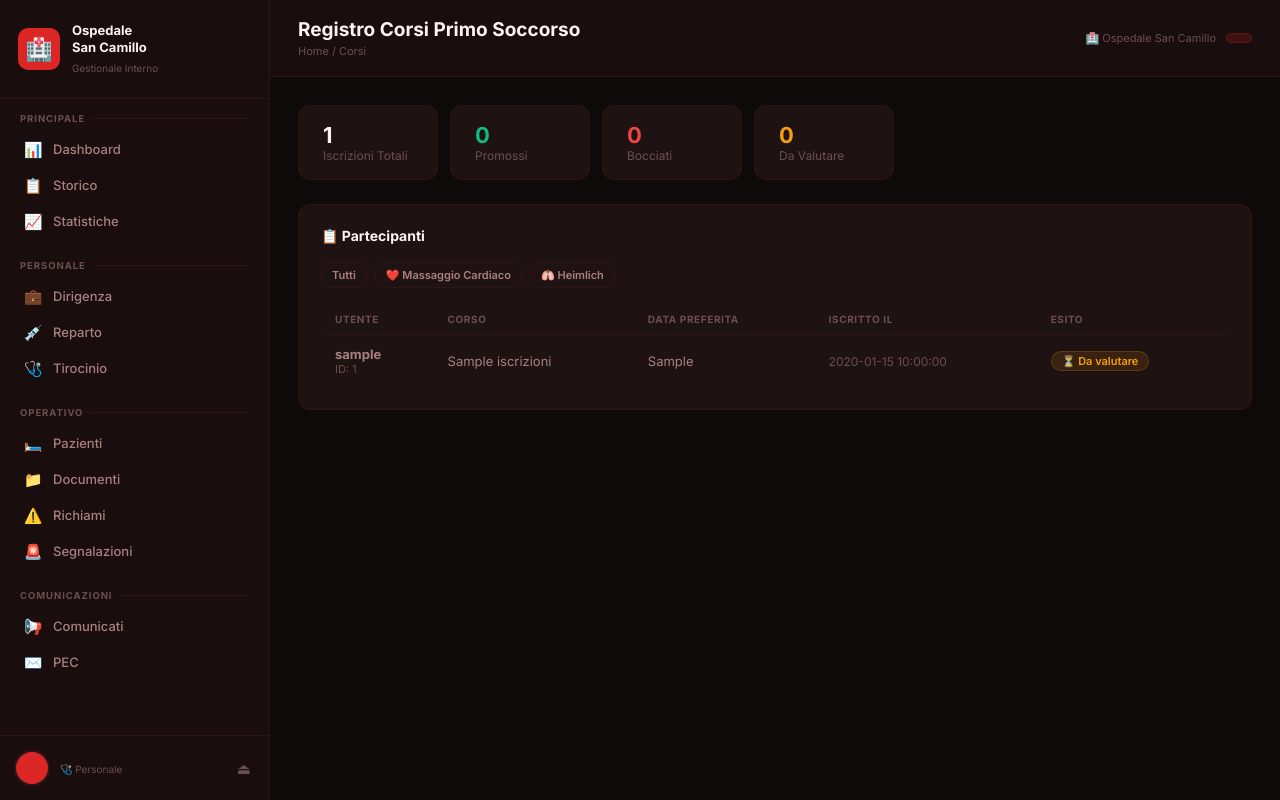
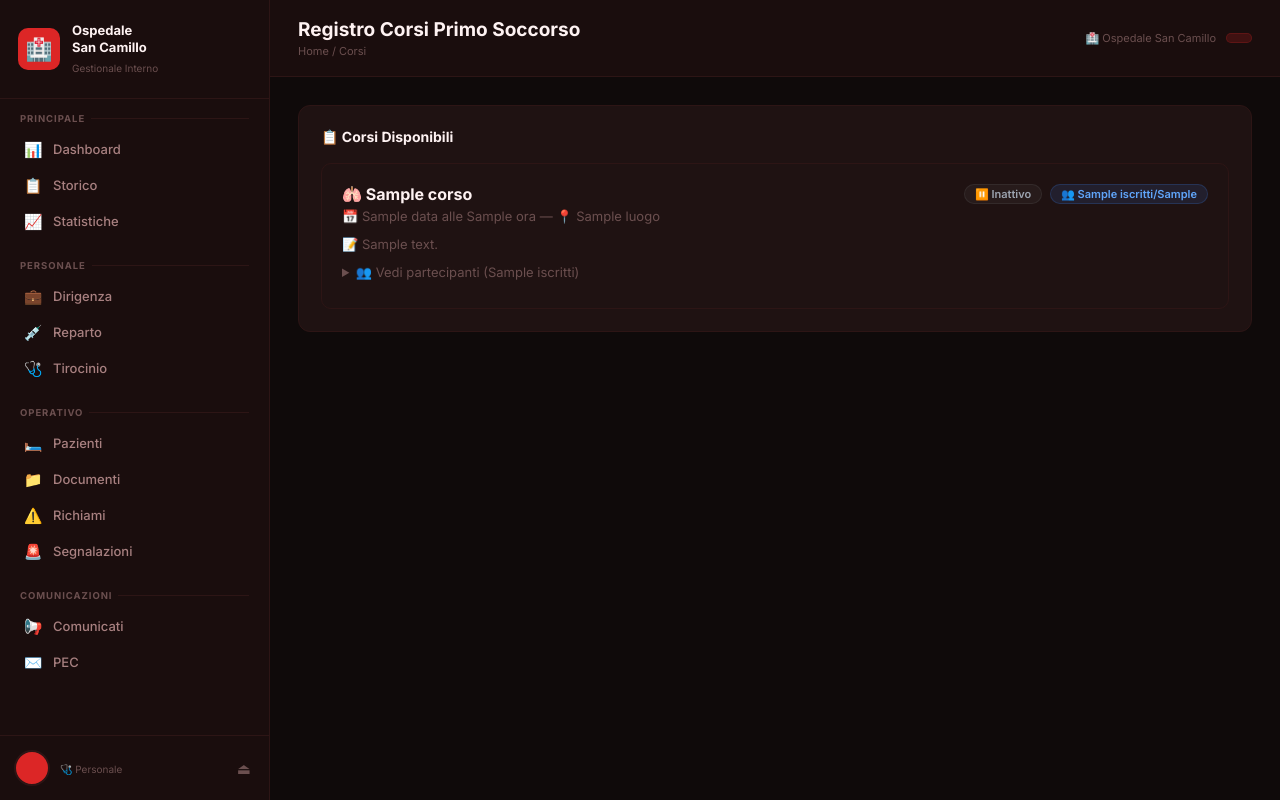
Before and after one commit to millestaff/gestionaleosc, a FastAPI app: template templates/corsi.html in a window 1280 px wide. Run offline with FastAPI, Linux system fonts and the light colour scheme; the template is opened without the code that fills it: most values are stand-ins (such as "Sample title", 1, 10 or a date in 2020); parts of the project's set-up code (start-up, migrations or seed data) failed here and were passed over.

Commit message:
corsi dinamici, fix accesso medici portale cittadini

```diff
--- a/routers/cittadini.py
+++ b/routers/cittadini.py
@@ -148,13 +148,9 @@ async def cittadini_callback(request: Request, code: str):
     username = user.get("username", "")
     avatar = user.get("avatar")
 
-    # Controlla che non sia già un dipendente
+    # Salva se è un dipendente per mostrare funzioni extra
     dipendente = await db["dipendenti"].find_one({"discord_id": discord_id})
-    if dipendente:
-        return templates.TemplateResponse("errore.html", {
-            "request": request,
-            "motivo": "Questo account Discord è già registrato come personale ospedaliero. Usa il portale staff."
-        })
+    is_medico = dipendente is not None
 
     # Registra o aggiorna cittadino
     existing = await db["cittadini"].find_one({"discord_id": discord_id})
@@ -526,16 +522,25 @@ async def corsi_page(request: Request):
     prenotati = {p["corso_id"] for p in mie_prenotazioni if p.get("stato") != "annullata"}
 
     # Conta posti disponibili per ogni corso
+    corsi_db = await db["corsi"].find({"attivo": True}).to_list(50)
     corsi_con_posti = []
-    for corso in CORSI_DISPONIBILI:
+    for corso in corsi_db:
+        corso_id = str(corso["_id"])
         prenotati_count = await db["prenotazioni_corsi"].count_documents({
-            "corso_id": corso["id"],
+            "corso_id": corso_id,
             "stato": {"$ne": "annullata"},
         })
         corsi_con_posti.append({
-            **corso,
-            "posti_disponibili": max(0, corso["posti"] - prenotati_count),
-            "prenotato": corso["id"] in prenotati,
+            "id": corso_id,
+            "nome": corso["nome"],
+            "descrizione": corso.get("note", ""),
+            "durata": "Vedi dettagli",
+            "data": corso.get("data", ""),
+            "ora": corso.get("ora", ""),
+            "luogo": corso.get("luogo", ""),
+            "posti": corso["max_partecipanti"],
+            "posti_disponibili": max(0, corso["max_partecipanti"] - prenotati_count),
+            "prenotato": corso_id in prenotati,
         })
 
     return templates.TemplateResponse("corsi.html", {
--- a/templates/corsi.html
+++ b/templates/corsi.html
@@ -5,97 +5,173 @@
 
 {% block content %}
 
-<div style="display:flex;gap:12px;margin-bottom:24px;flex-wrap:wrap;">
-  <div class="card" style="margin-bottom:0;padding:16px 24px;min-width:140px;">
-    <div style="font-size:22px;font-weight:700;color:var(--info);">{{ iscrizioni|length }}</div>
-    <div style="font-size:12px;color:var(--text-muted);">Iscrizioni Totali</div>
+{% if user.permission >= 100 and not user.readonly %}
+<div class="card">
+  <div class="card-title">➕ Crea Nuovo Corso</div>
+  <div style="display:grid;grid-template-columns:1fr 1fr 1fr;gap:16px;">
+    <div class="form-group">
+      <label class="form-label">Tipologia *</label>
+      <select id="c_tipo" class="form-select">
+        <option value="massaggio_cardiaco">❤️ Massaggio Cardiaco (BLS-D)</option>
+        <option value="heimlich">🫁 Manovra di Heimlich</option>
+      </select>
     </div>
-  <div class="card" style="margin-bottom:0;padding:16px 24px;min-width:140px;">
-    <div style="font-size:22px;font-weight:700;color:var(--success);">
-      {{ iscrizioni|selectattr('esito','equalto','promosso')|list|length }}
+    <div class="form-group">
+      <label class="form-label">Data *</label>
+      <input id="c_data" type="date" class="form-input">
     </div>
-    <div style="font-size:12px;color:var(--text-muted);">Promossi</div>
+    <div class="form-group">
+      <label class="form-label">Ora *</label>
+      <input id="c_ora" type="time" class="form-input">
     </div>
-  <div class="card" style="margin-bottom:0;padding:16px 24px;min-width:140px;">
-    <div style="font-size:22px;font-weight:700;color:var(--danger);">
-      {{ iscrizioni|selectattr('esito','equalto','bocciato')|list|length }}
+    <div class="form-group">
+      <label class="form-label">Luogo *</label>
+      <input id="c_luogo" class="form-input" placeholder="Es. Aula 3, Piano 2">
     </div>
-    <div style="font-size:12px;color:var(--text-muted);">Bocciati</div>
+    <div class="form-group">
+      <label class="form-label">Max Partecipanti *</label>
+      <input id="c_max" type="number" min="1" max="100" value="20" class="form-input">
     </div>
-  <div class="card" style="margin-bottom:0;padding:16px 24px;min-width:140px;">
-    <div style="font-size:22px;font-weight:700;color:var(--warning);">
-      {{ iscrizioni|selectattr('esito','undefined')|list|length }}
-    </div>
-    <div style="font-size:12px;color:var(--text-muted);">Da Valutare</div>
+    <div class="form-group">
+      <label class="form-label">Note</label>
+      <input id="c_note" class="form-input" placeholder="Informazioni aggiuntive...">
     </div>
   </div>
+  <div style="margin-top:16px;display:flex;gap:10px;align-items:center;">
+    <button onclick="creaCOrso()" class="btn btn-primary">➕ Crea Corso</button>
+    <span id="cMsg" style="font-size:13px;"></span>
+  </div>
+</div>
+{% endif %}
 
+<!-- LISTA CORSI -->
 <div class="card">
-  <div class="card-title">📋 Partecipanti</div>
-  <div style="display:flex;gap:8px;margin-bottom:16px;flex-wrap:wrap;">
-    <button onclick="filtra('tutti')" class="btn btn-ghost btn-sm">Tutti</button>
-    <button onclick="filtra('massaggio_cardiaco')" class="btn btn-ghost btn-sm">❤️ Massaggio Cardiaco</button>
-    <button onclick="filtra('heimlich')" class="btn btn-ghost btn-sm">🫁 Heimlich</button>
+  <div class="card-title">📋 Corsi Disponibili</div>
+  {% if corsi %}
+  <div style="display:grid;gap:16px;">
+    {% for corso in corsi %}
+    <div style="background:var(--bg);border:1px solid var(--border);border-radius:10px;padding:20px;">
+      <div style="display:flex;justify-content:space-between;align-items:flex-start;flex-wrap:wrap;gap:12px;margin-bottom:12px;">
+        <div>
+          <div style="font-weight:700;font-size:16px;">
+            {% if corso.tipo == 'massaggio_cardiaco' %}❤️{% else %}🫁{% endif %}
+            {{ corso.nome }}
           </div>
-  {% if iscrizioni %}
-  <table>
+          <div style="font-size:13px;color:var(--text-muted);margin-top:4px;">
+            📅 {{ corso.data }} alle {{ corso.ora }} — 📍 {{ corso.luogo }}
+          </div>
+        </div>
+        <div style="display:flex;align-items:center;gap:8px;">
+          {% if corso.attivo %}
+            <span class="pill pill-green">✅ Attivo</span>
+          {% else %}
+            <span class="pill pill-gray">⏸️ Inattivo</span>
+          {% endif %}
+          <span class="pill pill-blue">👥 {{ corso.iscritti }}/{{ corso.max_partecipanti }}</span>
+          {% if user.permission >= 100 and not user.readonly %}
+          <button onclick="toggleCorso('{{ corso._id }}', {{ 'false' if corso.attivo else 'true' }})"
+            class="btn btn-ghost btn-sm">
+            {% if corso.attivo %}⏸️ Disattiva{% else %}▶️ Attiva{% endif %}
+          </button>
+          <button onclick="eliminaCorso('{{ corso._id }}')" class="btn btn-ghost btn-sm" style="color:var(--danger);">🗑️</button>
+          {% endif %}
+        </div>
+      </div>
+      {% if corso.note %}
+      <div style="font-size:13px;color:var(--text-muted);margin-bottom:12px;">📝 {{ corso.note }}</div>
+      {% endif %}
+
+      <!-- PARTECIPANTI -->
+      {% if corso.partecipanti %}
+      <details>
+        <summary style="cursor:pointer;font-size:13px;color:var(--text-muted);margin-bottom:8px;">
+          👥 Vedi partecipanti ({{ corso.iscritti }})
+        </summary>
+        <table style="margin-top:8px;">
           <thead>
             <tr>
               <th>Utente</th>
-        <th>Corso</th>
-        <th>Data Preferita</th>
               <th>Iscritto il</th>
               <th>Esito</th>
-        {% if user.permission >= 10 and not user.readonly %}<th>Azioni</th>{% endif %}
+              {% if not user.readonly %}<th>Valuta</th>{% endif %}
             </tr>
           </thead>
           <tbody>
-      {% for i in iscrizioni %}
-      <tr class="riga-corso" data-corso="{{ i.corso_id }}">
+            {% for p in corso.partecipanti %}
+            <tr>
+              <td><strong>{{ p.username }}</strong></td>
+              <td style="font-size:12px;color:var(--text-muted);">{{ p.timestamp }}</td>
               <td>
-          <strong>{{ i.username }}</strong>
-          <div style="font-size:11px;color:var(--text-muted);">ID: {{ i.discord_id }}</div>
-        </td>
-        <td>{{ i.corso_nome }}</td>
-        <td>{{ i.data_preferita or '—' }}</td>
-        <td style="font-size:12px;color:var(--text-muted);">{{ i.timestamp }}</td>
-        <td>
-          {% if i.esito == 'promosso' %}
+                {% if p.esito == 'promosso' %}
                   <span class="pill pill-green">✅ Promosso</span>
-          {% elif i.esito == 'bocciato' %}
+                {% elif p.esito == 'bocciato' %}
                   <span class="pill pill-red">❌ Bocciato</span>
                 {% else %}
                   <span class="pill pill-yellow">⏳ Da valutare</span>
                 {% endif %}
               </td>
-        {% if user.permission >= 10 and not user.readonly %}
+              {% if not user.readonly %}
               <td style="display:flex;gap:6px;">
-          <button onclick="valuta('{{ i._id }}','promosso')" class="btn btn-success btn-sm">✅</button>
-          <button onclick="valuta('{{ i._id }}','bocciato')" class="btn btn-ghost btn-sm" style="color:var(--danger);">❌</button>
+                <button onclick="valuta('{{ p._id }}','promosso')" class="btn btn-success btn-sm">✅</button>
+                <button onclick="valuta('{{ p._id }}','bocciato')" class="btn btn-ghost btn-sm" style="color:var(--danger);">❌</button>
               </td>
               {% endif %}
             </tr>
             {% endfor %}
           </tbody>
         </table>
+      </details>
       {% else %}
-  <p style="color:var(--text-muted);text-align:center;padding:32px 0;">Nessuna iscrizione ai corsi.</p>
+      <div style="font-size:13px;color:var(--text-muted);">Nessun iscritto ancora.</div>
+      {% endif %}
+    </div>
+    {% endfor %}
+  </div>
+  {% else %}
+  <p style="color:var(--text-muted);text-align:center;padding:32px 0;">Nessun corso creato.</p>
   {% endif %}
 </div>
 
 <script>
-function filtra(corso) {
-  document.querySelectorAll('.riga-corso').forEach(r => {
-    r.style.display = (corso === 'tutti' || r.dataset.corso === corso) ? '' : 'none';
-  });
+async function creaCOrso() {
+  const msg = document.getElementById('cMsg');
+  const fd = new FormData();
+  fd.append('tipo', document.getElementById('c_tipo').value);
+  fd.append('data', document.getElementById('c_data').value);
+  fd.append('ora', document.getElementById('c_ora').value);
+  fd.append('luogo', document.getElementById('c_luogo').value);
+  fd.append('max_partecipanti', document.getElementById('c_max').value);
+  fd.append('note', document.getElementById('c_note').value);
+  if (!fd.get('data') || !fd.get('ora') || !fd.get('luogo')) {
+    msg.textContent = '⚠️ Compila tutti i campi obbligatori.';
+    msg.style.color = '#f87171';
+    return;
+  }
+  const r = await fetch('/dashboard/corsi/crea', {method:'POST', body:fd});
+  const j = await r.json();
+  if (j.status === 'ok') { location.reload(); }
+  else { msg.textContent = '❌ ' + j.detail; msg.style.color = '#f87171'; }
+}
+async function toggleCorso(id, attivo) {
+  const fd = new FormData();
+  fd.append('corso_id', id);
+  fd.append('attivo', attivo);
+  await fetch('/dashboard/corsi/toggle', {method:'POST', body:fd});
+  location.reload();
+}
+async function eliminaCorso(id) {
+  if (!confirm('Eliminare questo corso?')) return;
+  const fd = new FormData();
+  fd.append('corso_id', id);
+  await fetch('/dashboard/corsi/elimina', {method:'POST', body:fd});
+  location.reload();
 }
 async function valuta(id, esito) {
   const fd = new FormData();
   fd.append('iscrizione_id', id);
   fd.append('esito', esito);
-  const r = await fetch('/dashboard/corsi/valuta', {method:'POST', body:fd});
-  const j = await r.json();
-  if (j.status === 'ok') location.reload();
+  await fetch('/dashboard/corsi/valuta', {method:'POST', body:fd});
+  location.reload();
 }
 </script>
 {% endblock %}
```
Lines whose indentation alone changed are shown as unchanged.
